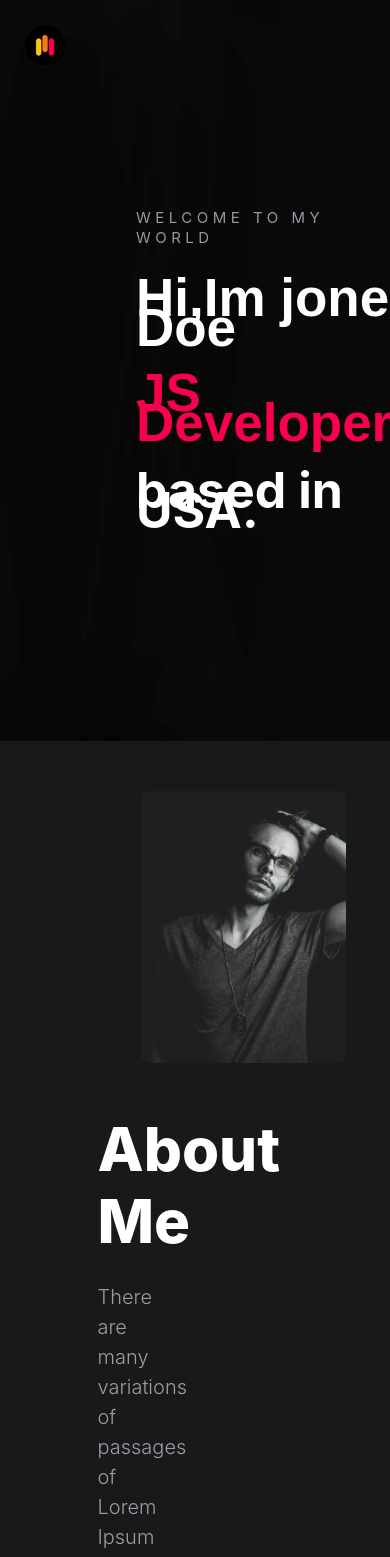
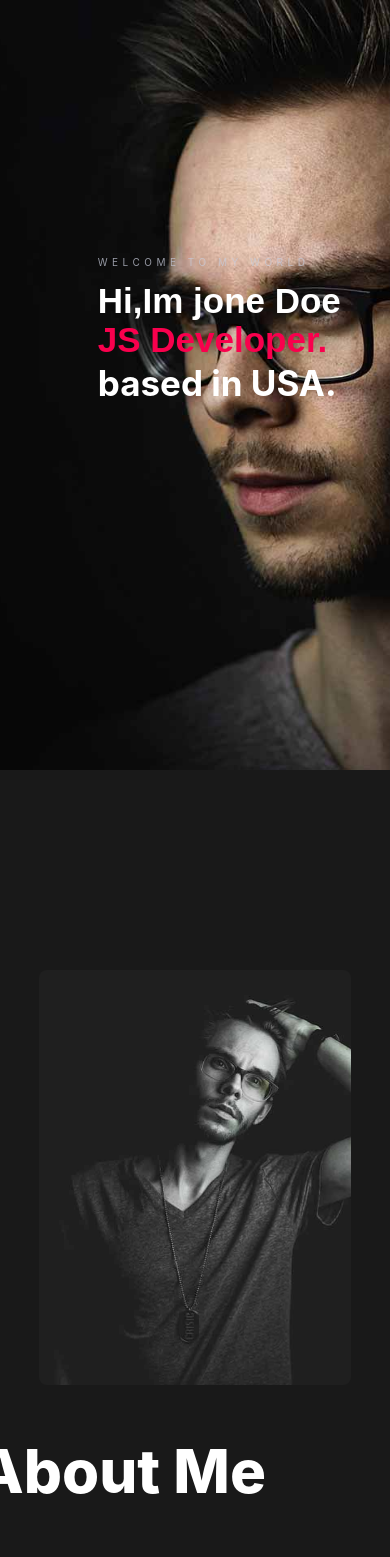
Before and after one commit to VikasJadon-prog/portfolio, a React (Create React App) app: page / in a window 390 px wide. Shown: the top 1557 px of the page. Built offline with nearby package versions, Linux system fonts and the light colour scheme.

Commit message:
First commit

```diff
--- a/src/App.css
+++ b/src/App.css
@@ -120,25 +120,35 @@
 
 .home {
   background-image: url("./assets/images/bg-image-28.jpg");
+  background-position: 50%;
   background-repeat: no-repeat;
   background-size: cover;
-  margin-top: -130px;
-  /* position: relative; */
+  margin-top: 0px;
+  position: relative;
 justify-content: center;
 justify-items: center;
+width:100% ;
+height: 100%;
+height: auto;
 }
 
+
 .home-Container {
-  height: auto;
   padding-top: 350px;
-  padding-bottom: 375px;
-
+  padding-bottom: 300px;
+ padding-left: 20%;
+  width: 100%;
+  height: 100%;
+justify-content: center;
+align-items: center;
+position: relative;
 
 }
 
 .home-Container-Inner {
-  margin-left: 350px;
-  margin-top: 7px;
+  justify-content: center;
+  align-items: center;
+  position: relative;
 }
 
 
@@ -147,6 +157,7 @@ justify-items: center;
   font-size: 15px;
   color: rgba(198, 201, 216, .75);
   letter-spacing: 4.5px;
+  position: relative;
 }
 
 .home-Container-Title {
@@ -155,7 +166,7 @@ justify-items: center;
   line-height: 40px;
   font-weight: 900;
   font-family: sans-serif;
-
+position: relative;
 }
 
 .home-Container-Designation {
@@ -164,7 +175,7 @@ justify-items: center;
   line-height: 40px;
   font-weight: 900;
   font-family: sans-serif;
-
+position: relative;
 }
 
 .home-Container-Country {
@@ -175,39 +186,47 @@ justify-items: center;
 
 .about {
   background-color: #191919;
-  margin-top: -130px;
-  padding-top: 10%;
+  justify-content: center;
   align-items: center;
+  position:relative;
+  width: 100%;
+  height: 100%;
+  display: flex;
+padding: 100px 0px;
 justify-items: center;
-  padding-bottom: 250px;
+
 
 }
 
 .about-container {
-  margin: 0px 0px;
+  padding: 100px 0px;
+ position: relative;
   display: flex;
+  justify-items:  center;
   align-items: center;
-  justify-items: center;
-  padding: 0% 10%;
+  width:50%;
+height: auto;
+  column-gap: 2em;
+
 
 }
 .about-thumbnail{
-  justify-items: center;
+  justify-content: center;
   align-items: center;
-  height: 100%;
-  width: 100%;
+ /* width: 50%; */
+ display: flex;
 }
 .thumb-img {
-  height: 100%;
-  width: 100%;
+
   border-radius: 8px;
-  /* horizontal-align: middle; */
   display: block;
 
 }
 
 .about-inner-inner {
-  margin-left: 60px;
+
+/* width: 50%; */
+position: relative;
 }
 
 .about-title {
@@ -220,7 +239,7 @@ justify-items: center;
 }
 
 .about-description {
-  margin-top: -25px;
+
   color: rgba(198, 201, 216, .75);
   font-weight: 300;
   font-size: 20px;
@@ -240,7 +259,7 @@ justify-items: center;
   color: rgba(198, 201, 216, .75);
   font-size: 16px;
   line-height: inherit;
-  margin-bottom: 15px;
+  /* margin-bottom: 15px; */
   font-weight: 300;
   list-style: none;
   margin: 25px;
@@ -420,7 +439,7 @@ justify-items: center;
 }
 
 .portifolio-grid-container-1 {
-  background-image: url('C:\Users\LENOVO\Desktop\portifolio\src\assets\images\portfolio-1.jpg');
+  background-image: url('./assets/images/portfolio-1.jpg');
   border-radius: 8px;
   background-repeat: no-repeat;
   border-radius: 5px;
@@ -429,7 +448,7 @@ justify-items: center;
 }
 
 .portifolio-grid-container-2 {
-  background-image: url('C:\Users\LENOVO\Desktop\portifolio\src\assets\images\portfolio-2.jpg');
+  background-image: url('./assets/images/portfolio-2.jpg');
   border-radius: 8px;
   background-repeat: no-repeat;
   border-radius: 5px;
@@ -438,7 +457,7 @@ justify-items: center;
 }
 
 .portifolio-grid-container-3 {
-  background-image: url('C:\Users\LENOVO\Desktop\portifolio\src\assets\images\portfolio-3.jpg');
+  background-image: url('./assets/images/portfolio-3.jpg');
   border-radius: 8px;
   background-repeat: no-repeat;
   border-radius: 5px;
@@ -447,7 +466,7 @@ justify-items: center;
 }
 
 .portifolio-grid-container-4 {
-  background-image: url('C:\Users\LENOVO\Desktop\portifolio\src\assets\images\portfolio-4.jpg');
+  background-image: url('./assets/images/portfolio-4.jpg');
   border-radius: 8px;
   background-repeat: no-repeat;
   border-radius: 5px;
@@ -456,7 +475,7 @@ justify-items: center;
 }
 
 .portifolio-grid-container-5 {
-  background-image: url('C:\Users\LENOVO\Desktop\portifolio\src\assets\images\portfolio-3.jpg');
+  background-image: url('./assets/images/portfolio-3.jpg');
   border-radius: 8px;
   background-repeat: no-repeat;
   border-radius: 5px;
@@ -465,7 +484,7 @@ justify-items: center;
 }
 
 .portifolio-grid-container-6 {
-  background-image: url('C:\Users\LENOVO\Desktop\portifolio\src\assets\images\portfolio-4.jpg');
+  background-image: url('./assets/images/portfolio-4.jpg');
   border-radius: 8px;
   background-repeat: no-repeat;
   border-radius: 5px;
@@ -477,7 +496,6 @@ justify-items: center;
 .portifolio-grid-container-a {
   background-color: transparent;
   justify-content: center;
-
   z-index: 9px;
 }
 
@@ -827,6 +845,63 @@ justify-items: center;
   line-height: 30px;
 }
 
+@media screen and (min-width: 1600px ) and (max-width:1950px){
+  .home{
+    background-position: 45%;
+  }
+
+.home-Container {
+  padding-top: 250px;
+  padding-bottom: 200px;
+ padding-left: 15%;
+}
+
+}
+
+ @media screen and (min-width: 992px) and (max-width: 1599px)
+{
+  .home {
+    background-position: 60%;
+    padding-bottom: 80px;
+}
+.home-Container {
+  padding-top: 250px;
+  padding-bottom: 150px;
+  padding-left: 12%;
+
+
+ }
+ .home-Container-Inner>span {
+  font-size: 17px;
+  letter-spacing: 4.5px;
+}
+
+.home-Container-Title {
+  font-size: 55px;
+  line-height: 20px;
+
+}
+
+.home-Container-Designation {
+
+  font-size: 55px;
+  line-height: 30px;
+
+}
+
+.home-Container-Country {
+  font-size: 55px;
+  line-height: 2px;
+}
+
+
+.about-container {
+  width:85%;
+}
+
+
+
+}
 .mobile-header {
   display: block;
   width: 100%;
@@ -951,32 +1026,21 @@ justify-items: center;
   }
 }
 
-@media screen and (max-width:991px) {
+@media screen  and (max-width:991px) {
   .home {
-    width: 100%;
-    height: 100%;
-    position: relative;
-    margin-top: -75px;
+    background-position: 40%;
+    padding-bottom: 200px;
 }
-
 .home-Container {
-    height: auto;
-    position: relative;
-    padding-top: 200px;
-    padding-bottom: 180px;
-    margin-left: 00px;
-
+  padding-top: 250px;
+  padding-bottom: 0px;
+  padding-left: 5%;
 
  }
 
-  .home-Container-Inner {
-    margin-left: 150px;
 
-  }
   .home-Container-Inner>span {
     font-size: 15px;
-    color: rgba(198, 201, 216, .75);
-    letter-spacing: 4.5px;
   }
 
   .home-Container-Title {
@@ -996,33 +1060,24 @@ justify-items: center;
 }
 
 @media screen and (max-width:991px) {
-  .about {
-    margin-top: -130px;
-    padding-top: 160px;
-   align-items: center;
-   justify-items: center;
-   padding-left: 25%;
 
-  }
 
   .about-container {
 
+    width:80%;
+
   display: inline;
   align-items: center;
-    justify-items: center;
+  justify-content: left;
 
 }
  .thumb-img {
-    width: 70%;
+  width: 100%;
 }
 
-  .about-inner-inner {
-    margin-right: 300px;
-    margin-left: 0px;
-  }
 
   .customtab {
-    margin-left: -40px;
+   margin-left: -50px;
   }
 
 }
@@ -1094,3 +1149,36 @@ justify-items: center;
   }
 
 }
+
+
+@media screen  and (max-width:770px) {
+  .home {
+    background-position:60%;
+    padding-bottom: 350px;
+}
+.home-Container {
+  padding-top: 250px;
+  padding-left: 10%;
+
+ }
+
+
+  .home-Container-Inner>span {
+    font-size: 10px;
+  }
+
+  .home-Container-Title {
+    font-size: 35px;
+    line-height: 15px;
+  }
+
+  .home-Container-Designation {
+    font-size: 35px;
+    line-height: 15px;
+  }
+
+  .home-Container-Country {
+    font-size: 35px;
+    line-height: 15px;
+  }
+}
--- a/src/App.js
+++ b/src/App.js
@@ -1,5 +1,5 @@
 import React from "react";
-import Header from "./Components/Header";
+// import Header from "./Components/Header";
 import { BrowserRouter, Route, Routes } from "react-router-dom"
 import "./App.css";
 import Home from "./pages/Home";
@@ -15,7 +15,7 @@ function App() {
       <div className="App">
         <div className="slide-container">
           <BrowserRouter>
-            <Header />
+            {/* <Header /> */}
             <Routes>
               <Route path="/" exact element={<Home />} />
               <Route path="/about" exact element={<About />} />
--- a/src/pages/About.js
+++ b/src/pages/About.js
@@ -4,22 +4,24 @@ import AboutTabs from "../Components/AboutTabs"
 
 const About = () => {
   return (
-    <div>
-      <div className="about">
+
+
+  <div className="about">
         <div className="about-container">
           <div className="about-thumbnail">
-            <img src={thumb} alt="digital-image" className="thumb-img" />
+            <img src={thumb} alt="digital" className="thumb-img" />
           </div>
           <div className="about-inner-inner">
             <div className="about-title">
               <h2 className="about-title-title">About Me</h2>
               <p className="about-description">There are many variations of passages of Lorem Ipsum available, but the majority have suffered  alteration in some form, by injected humour, or randomised words which dont look even slightly believable. If you are going to use a passage of Lorem Ipsum,</p>
             </div>
-            <AboutTabs/>
+           <div>
+           <AboutTabs/>
+           </div>
           </div>
         </div>
       </div>
-    </div>
   )
 };
 
--- a/src/pages/Home.js
+++ b/src/pages/Home.js
@@ -6,11 +6,12 @@ import Blog from '../pages/Blog';
 import Contact from '../pages/Contact';
 import Footer from '../Components/Footer';
 
-
 const Home = () => {
   return (
     <>
+
       <div className='home'>
+        <div className ='slider-wrapper'>
         <div className="home-Container">
           <div className='home-Container-Inner'>
             <span>WELCOME TO MY WORLD</span>
@@ -21,6 +22,7 @@ const Home = () => {
             <h2 className='home-Container-Country'>based in USA.</h2>
           </div>
         </div>
+        </div>
       </div>
       <div>
         <About />
@@ -30,6 +32,7 @@ const Home = () => {
         <Contact />
         <Footer />
       </div>
+
     </>
   )
 }
```
Lines whose indentation alone changed are shown as unchanged.
